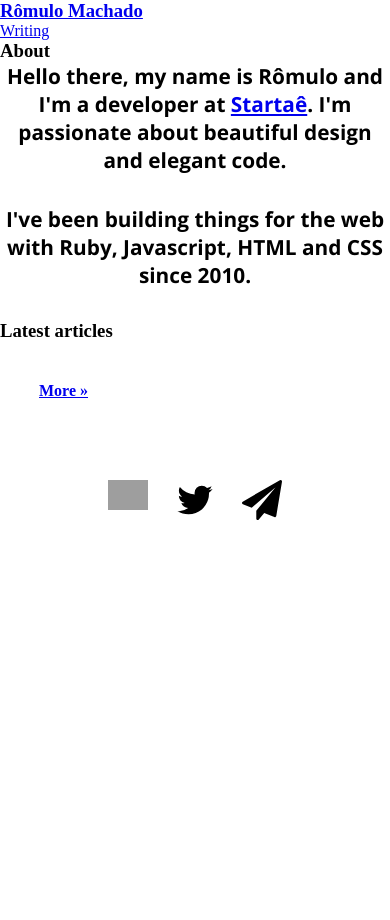
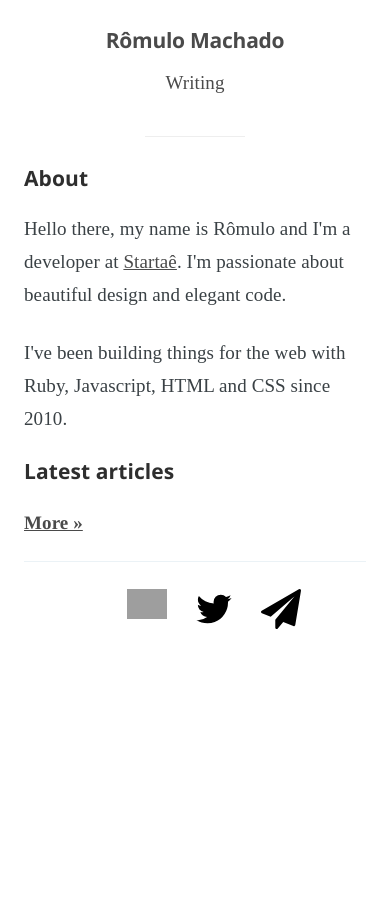
Before and after one commit to romulomachado/romulomachado.github.io, a Jekyll site: the page built from index.html, in a window 390 px wide. Built offline with Jekyll 4.4.1, drawn with Linux system fonts in a browser that asks for light colours; some web fonts are replaced; grey boxes are pictures that could not be loaded.

Commit message:
Update styles.sass

```diff
--- a/stylesheets/styles.sass
+++ b/stylesheets/styles.sass
@@ -1,43 +1,320 @@
 ---
 ---
 
-$sans-family: 'Montserrat', Helvetica, Arial, sans-serif
+html
+  height: 100%
+  max-height: 100%
+  font-size: 62.5%
 
-*
-  padding: 0
+body
+  height: 100%
+  max-height: 100%
+  font-family: 'Source Serif Pro', serif
+  letter-spacing: 0.01rem
+  font-size: 2rem
+  line-height: 1.75em
+  color: #3A4145
+
+::-moz-selection
+  background: #D6EDFF
+
+::selection
+  background: #D6EDFF
+
+h1, h2, h3,
+h4, h5, h6
+  color: #2E2E2E
+  line-height: 1.15em
+  font-family: 'Open Sans', sans-serif
+  text-rendering: geometricPrecision
+
+h1
+  font-size: 5rem
+  letter-spacing: -2px
+  text-indent: -3px
+
+h2
+  font-size: 3.6rem
+  letter-spacing: -1px
+
+h3
+  font-size: 3rem
+
+h4
+  font-size: 2.5rem
+
+h5
+  font-size: 2rem
+
+h6
+  font-size: 2rem
+
+a
+  color: #4A4A4A
+  transition: color 0.3s ease
+
+a:hover
+  color: #111
+
+ol, ul
+  padding-left: 3rem
+
+ol ol, ul ul,
+ul ol, ol ul
+  margin: 0 0 0.4em 0
+  padding-left: 2em
+
+dl dt
+  float: left
+  width: 180px
+  overflow: hidden
+  clear: left
+  text-align: right
+  text-overflow: ellipsis
+  white-space: nowrap
+  font-weight: 700
+  margin-bottom: 1em
+
+dl dd
+  margin-left: 200px
+  margin-bottom: 1em
+
+li
+  margin: 0.4em 0
+
+li li
   margin: 0
 
-  -webkit-box-sizing: border-box
+hr
+  display: block
+  height: 1px
+  border: 0
+  border-top: #EFEFEF 1px solid
+  margin: 3.2em 0
+  padding: 0
+
+blockquote
   -moz-box-sizing: border-box
   box-sizing: border-box
+  margin: 1.75em 0 1.75em -2.2em
+  padding: 0 0 0 1.75em
+  border-left: #4A4A4A 0.4em solid
 
-main
+blockquote p
+  margin: 0.8em 0
+  font-style: italic
+
+
+blockquote small
+  display: inline-block
+  margin: 0.8em 0 0.8em 1.5em
+  font-size: 0.9em
+  color: #CCC
+
+blockquote cite
+  font-weight: 700
+
+blockquote cite a
+  font-weight: normal
+
+mark
+  background-color: #fdffb6
+
+code, tt
+  padding: 1px 3px
+  font-family: Inconsolata, monospace, sans-serif
+  font-size: 0.85em
+  white-space: pre-wrap
+  border: #E3EDF3 1px solid
+  background: #F7FAFB
+  border-radius: 2px
+
+pre
+  -moz-box-sizing: border-box
+  box-sizing: border-box
+  margin: 0 0 1.75em 0
+  border: #E3EDF3 1px solid
+  width: 100%
+  padding: 10px
+  font-family: Inconsolata, monospace, sans-serif
+  font-size: 0.9em
+  white-space: pre
+  overflow: auto
+  background: #F7FAFB
+  border-radius: 3px
+
+pre code, pre tt
+  font-size: inherit
+  white-space: pre-wrap
+  background: transparent
+  border: none
+  padding: 0
+
+kbd
+  display: inline-block
+  margin-bottom: 0.4em
+  padding: 1px 8px
+  border: #CCC 1px solid
+  color: #666
+  text-shadow: #FFF 0 1px 0
+  font-size: 0.9em
+  font-weight: 700
+  background: #F4F4F4
+  border-radius: 4px
+  box-shadow: 0 1px 0 rgba(0, 0, 0, 0.2), 0 1px 0 0 #fff inset
+
+table
+  -moz-box-sizing: border-box
+  box-sizing: border-box
+  margin: 1.75em 0
+  width: 100%
+  max-width: 100%
+  background-color: transparent
+
+table th,
+table td
+  padding: 8px
+  line-height: 20px
+  text-align: left
+  vertical-align: top
+  border-top: #EFEFEF 1px solid
+
+table th
+  color: #000
+
+table caption + thead tr:first-child th,
+table caption + thead tr:first-child td,
+table colgroup + thead tr:first-child th,
+table colgroup + thead tr:first-child td,
+table thead:first-child tr:first-child th,
+table thead:first-child tr:first-child td
+  border-top: 0
+
+table tbody + tbody
+  border-top: #EFEFEF 2px solid
+
+table table table
+  background-color: #FFF
+
+table tbody > tr:nth-child(odd) > td,
+table tbody > tr:nth-child(odd) > th
+  background-color: #F6F6F6
+
+table.plain tbody > tr:nth-child(odd) > td,
+table.plain tbody > tr:nth-child(odd) > th
+  background: transparent
+
+.video
+  position: relative
+  width: 100%
+  height: 0
+  padding-bottom: 56.25%
+  margin-bottom: 1.4em
+
+  iframe
+    position: absolute
+    top: 0
+    left: 0
+    width: 100%
+    height: 100%
+
+.header
+  text-align: right
+  margin-bottom: 0
+  padding-top: 1rem
+
+  &:after
+    display: block
+    content: ""
+    width: 100px
+    height: 1px
+    margin: 3rem auto
+    background-color: #eee
+
+.header__title
+  margin-top: 0
+  margin-bottom: .5rem
+  font-weight: bold
+  line-height: 1.1
+  color: #333
+  letter-spacing: -.025rem
+
+  a
+    font-weight: inherit
+    line-height: inherit
+    text-decoration: none
+
+.nav
+  padding-left: 0
+  margin-top: 0
+  margin-bottom: 0
+  list-style: none
+
+  li
+    display: inline-block
+
+    + li
+      margin-left: .5rem
+
+  a
+    font-weight: inherit
+    line-height: inherit
+    text-decoration: none
+
+.blog-post__title
+  display: inline-block
+  margin: 0
+  line-height: 1.8em
+  font-family: 'Source Serif Pro', serif
+
+time
+  color: gray
+
+.container
+  position: relative
   width: 80%
-  margin: 0 auto
-  padding: 80px 0
-  display: block
+  max-width: 710px
+  margin: 4rem auto
+  padding-bottom: 4rem
+  border-bottom: #EBF2F6 1px solid
+  word-wrap: break-word
 
-.glasses
-  max-width: 25%
-  display: block
-  margin: 0 auto
-  margin-bottom: 7em
+  img:not(.emoji)
+    display: block
+    max-width: 126%
+    height: auto
+    padding: 0.6em 0
+    /* Centers an image by (1) pushing its left edge to the
+       center of its container and (2) shifting the entire image
+       in the opposite direction by half its own width.
+       Works for images that are larger than their containers. */
+    position: relative
+    left: 50%
+    -webkit-transform: translateX(-50%) /* for Safari and iOS */
+    -ms-transform: translateX(-50%) /* for IE9 */
+    transform: translateX(-50%)
 
-h1
-  font-family: $sans-family
+.post__title
+  margin-bottom: 0
+
+.post__footer
+  position: relative
+  width: 80%
+  max-width: 710px
   text-align: center
-  font-size: 4em
-  font-weight: 600
+  margin: 4rem auto
+  padding-bottom: 4rem
 
-  margin-bottom: 0.5em
+/* Github */
+.gist table
+  margin: 0
+  font-size: 1.4rem
 
-p
-  font-family: 'Open Sans'
-  font-size: 1.5em
-  font-weight: 300
-  text-align: center
+.gist td
+  line-height: 1.4
 
-  margin-bottom: 2.5em
+.gist .line-number
+  min-width: 25px
 
 .links
   list-style-type: none
@@ -53,50 +330,78 @@ p
   img
     max-width: 40px
 
-@media only screen and (max-width: 415px)
-  main
-    padding-top: 40px
+@media only screen and (min-width: 900px)
+  .header__title
+    float: left
 
-  .glasses
-    max-width: 80%
-    margin-bottom: 3em
+@media only screen and (max-width: 900px)
+  .header
+    text-align: center
+
+  blockquote
+    margin-left: 0
+
+  .post
+    font-size: 0.95em
+
+  hr
+    margin: 2.4em 0
+
+  ol, ul
+    padding-left: 2em
 
   h1
-    font-size: 2.8em
+    font-size: 4.5rem
+    text-indent: -2px
 
-  p
-    font-size: 1.3em
-    margin-bottom: 1.5em
+  h2
+    font-size: 3.6rem
 
-@media only screen and (min-width: 415px) and (max-width: 516px)
-  .glasses
-    max-width: 60%
+  h3
+    font-size: 3.1rem
 
-@media only screen and (min-width: 516px) and (max-width: 700px)
-  main
-    padding-top: 20px
+  h4
+    font-size: 2.5rem
 
-  .glasses
-    max-width: 40%
-    margin-bottom: 2.5em
+  h5
+    font-size: 2.2rem
+
+  h6
+    font-size: 1.8rem
+
+@media only screen and (max-width: 500px)
+  .container
+    width: auto
+    margin-top: 2rem
+    margin-bottom: 2rem
+    margin-left: 16px
+    margin-right: 16px
+    padding-bottom: 2rem
+    line-height: 1.65em
+
+  hr
+    margin: 1.75em 0
+
+  p, ul, ol, dl
+    font-size: 0.95em
+    margin: 0 0 2.5rem 0
 
   h1
-    font-size: 2.8em
-    margin-bottom: 0.3em
+    font-size: 2.8rem
+    letter-spacing: -1px
 
-  p
-    font-size: 1.3em
-    margin-bottom: 1.5em
-@media only screen and (min-width: 701px) and (max-width: 1024px)
-  main
-    padding-top: 80px
+  h2
+    font-size: 2.4rem
+    letter-spacing: 0
 
-  .glasses
-    max-width: 40%
-    margin-bottom: 10em
+  h3
+    font-size: 2.1rem
 
-  h1
-    font-size: 4em
+  h4
+    font-size: 1.9rem
 
-  p
-    margin-bottom: 2em
+  h5
+    font-size: 1.8rem
+
+  h6
+    font-size: 1.8rem
```
